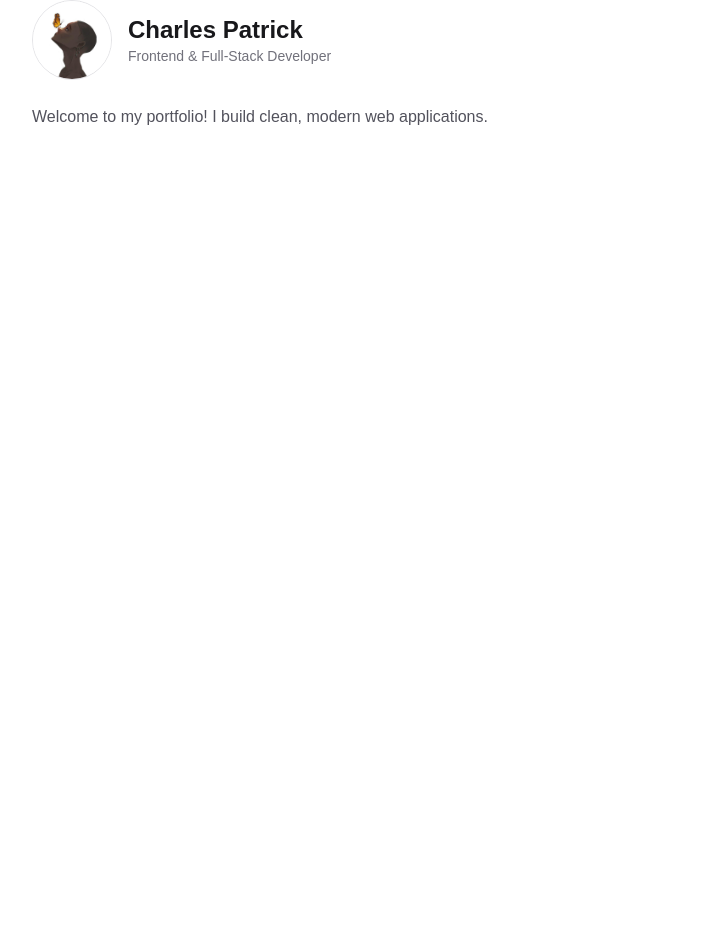
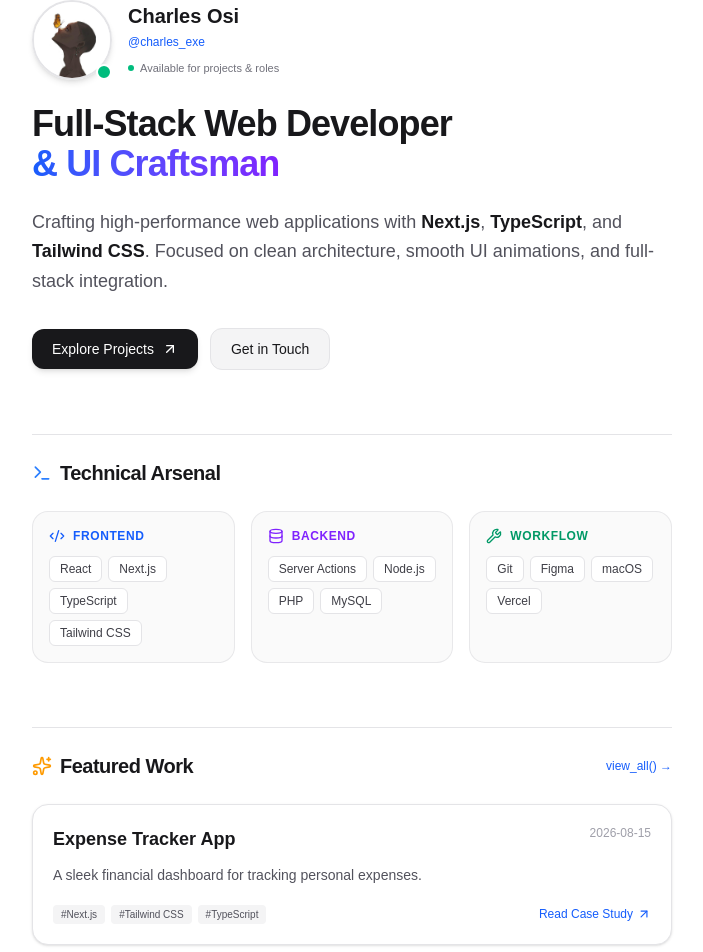
Before and after one commit to charles-exe369/Dev-Portfolio, a Next.js app in the folder my-portfolio/: page / in a window 1280 px wide. Shown: the part 135-1087 px from the top of the page, without its empty margins (288-991 px from the left). Before the commit the page ends 800 px from the top, so only its background shows below. Built offline with nearby package versions, Linux system fonts and the light colour scheme.

Commit message:
Enhanced Homepage

```diff
--- a/my-portfolio/src/app/page.tsx
+++ b/my-portfolio/src/app/page.tsx
@@ -1,28 +1,179 @@
+import Link from 'next/link';
 import Image from 'next/image';
+import { getAllProjects } from '@/lib/projects';
+import { ArrowUpRight, Code2, Database, Wrench, Sparkles, Terminal } from 'lucide-react';
 
 export default function HomePage() {
+  const projects = getAllProjects().slice(0, 3);
+
   return (
-    <main className="max-w-2xl mx-auto px-4 py-12">
+    <main className="max-w-2xl mx-auto px-4 py-12 space-y-16">
+      {/* HERO SECTION */}
+      <section className="space-y-6">
+        {/* Profile Header Block */}
         <div className="flex items-center gap-4">
+          <div className="relative">
             <Image
               src="/profile.jpg"
-          alt="Profile headshot"
+              alt="Charles Osi"
               width={80}
               height={80}
-          className="rounded-full object-cover border border-zinc-200 dark:border-zinc-800"
               priority
+              className="rounded-full object-cover border-2 border-zinc-200 dark:border-zinc-800 shadow-md"
             />
-        <div>
-          <h1 className="text-2xl font-bold text-zinc-900 dark:text-zinc-100">
-            Charles Patrick
-          </h1>
-          <p className="text-sm text-zinc-500">Frontend & Full-Stack Developer</p>
+            {/* Online Status Dot */}
+            <span className="absolute bottom-0 right-0 w-4 h-4 bg-emerald-500 border-2 border-white dark:border-zinc-950 rounded-full" />
+          </div>
+
+          <div className="space-y-1">
+            <h2 className="text-xl font-bold text-zinc-900 dark:text-zinc-100">
+              Charles Osi
+            </h2>
+            <p className="text-xs font-mono text-blue-600 dark:text-blue-400">
+              @charles_exe
+            </p>
+            <div className="inline-flex items-center gap-1.5 text-[11px] font-mono text-zinc-500 dark:text-zinc-400">
+              <span className="w-1.5 h-1.5 rounded-full bg-emerald-500" />
+              Available for projects & roles
+            </div>
           </div>
         </div>
 
-      <p className="mt-6 text-zinc-600 dark:text-zinc-400 leading-relaxed">
-        Welcome to my portfolio! I build clean, modern web applications.
+        {/* Main Hero Headline */}
+        <div className="space-y-2">
+          <h1 className="text-3xl sm:text-4xl font-extrabold tracking-tight text-zinc-900 dark:text-zinc-100">
+            Full-Stack Web Developer <br />
+            <span className="text-transparent bg-clip-text bg-gradient-to-r from-blue-600 to-violet-600 dark:from-blue-400 dark:to-violet-400">
+              & UI Craftsman
+            </span>
+          </h1>
+        </div>
+
+        {/* Bio */}
+        <p className="text-base sm:text-lg text-zinc-600 dark:text-zinc-300 leading-relaxed">
+          Crafting high-performance web applications with <span className="font-semibold text-zinc-900 dark:text-zinc-100">Next.js</span>, <span className="font-semibold text-zinc-900 dark:text-zinc-100">TypeScript</span>, and <span className="font-semibold text-zinc-900 dark:text-zinc-100">Tailwind CSS</span>. Focused on clean architecture, smooth UI animations, and full-stack integration.
         </p>
+
+        {/* Action Buttons */}
+        <div className="flex flex-wrap items-center gap-3 pt-2">
+          <Link
+            href="/projects"
+            className="px-5 py-2.5 bg-zinc-900 hover:bg-zinc-800 dark:bg-zinc-100 dark:hover:bg-zinc-200 text-white dark:text-zinc-900 font-medium text-sm rounded-xl transition-all shadow-md flex items-center gap-2"
+          >
+            Explore Projects <ArrowUpRight className="w-4 h-4" />
+          </Link>
+          <Link
+            href="/contact"
+            className="px-5 py-2.5 bg-zinc-100 dark:bg-zinc-900 hover:bg-zinc-200 dark:hover:bg-zinc-800 border border-zinc-200 dark:border-zinc-800 text-zinc-900 dark:text-zinc-100 font-medium text-sm rounded-xl transition"
+          >
+            Get in Touch
+          </Link>
+        </div>
+      </section>
+
+      {/* TECH STACK GRID */}
+      <section className="space-y-6 pt-6 border-t border-zinc-200 dark:border-zinc-800/80">
+        <div className="flex items-center gap-2 text-zinc-900 dark:text-zinc-100">
+          <Terminal className="w-5 h-5 text-blue-500" />
+          <h2 className="text-xl font-bold tracking-tight">Technical Arsenal</h2>
+        </div>
+
+        <div className="grid grid-cols-1 sm:grid-cols-3 gap-4">
+          <div className="p-4 rounded-2xl bg-zinc-50 dark:bg-zinc-900/50 border border-zinc-200/80 dark:border-zinc-800/80 space-y-3">
+            <div className="flex items-center gap-2 text-blue-600 dark:text-blue-400">
+              <Code2 className="w-4 h-4" />
+              <span className="font-semibold text-xs tracking-wider uppercase">Frontend</span>
+            </div>
+            <div className="flex flex-wrap gap-1.5">
+              {['React', 'Next.js', 'TypeScript', 'Tailwind CSS'].map((item) => (
+                <span key={item} className="text-xs px-2.5 py-1 rounded-md bg-white dark:bg-zinc-800 border border-zinc-200 dark:border-zinc-700/60 font-medium text-zinc-700 dark:text-zinc-300">
+                  {item}
+                </span>
+              ))}
+            </div>
+          </div>
+
+          <div className="p-4 rounded-2xl bg-zinc-50 dark:bg-zinc-900/50 border border-zinc-200/80 dark:border-zinc-800/80 space-y-3">
+            <div className="flex items-center gap-2 text-violet-600 dark:text-violet-400">
+              <Database className="w-4 h-4" />
+              <span className="font-semibold text-xs tracking-wider uppercase">Backend</span>
+            </div>
+            <div className="flex flex-wrap gap-1.5">
+              {['Server Actions', 'Node.js', 'PHP', 'MySQL'].map((item) => (
+                <span key={item} className="text-xs px-2.5 py-1 rounded-md bg-white dark:bg-zinc-800 border border-zinc-200 dark:border-zinc-700/60 font-medium text-zinc-700 dark:text-zinc-300">
+                  {item}
+                </span>
+              ))}
+            </div>
+          </div>
+
+          <div className="p-4 rounded-2xl bg-zinc-50 dark:bg-zinc-900/50 border border-zinc-200/80 dark:border-zinc-800/80 space-y-3">
+            <div className="flex items-center gap-2 text-emerald-600 dark:text-emerald-400">
+              <Wrench className="w-4 h-4" />
+              <span className="font-semibold text-xs tracking-wider uppercase">Workflow</span>
+            </div>
+            <div className="flex flex-wrap gap-1.5">
+              {['Git', 'Figma', 'macOS', 'Vercel'].map((item) => (
+                <span key={item} className="text-xs px-2.5 py-1 rounded-md bg-white dark:bg-zinc-800 border border-zinc-200 dark:border-zinc-700/60 font-medium text-zinc-700 dark:text-zinc-300">
+                  {item}
+                </span>
+              ))}
+            </div>
+          </div>
+        </div>
+      </section>
+
+      {/* FEATURED PROJECTS */}
+      <section className="space-y-6 pt-6 border-t border-zinc-200 dark:border-zinc-800/80">
+        <div className="flex justify-between items-center">
+          <div className="flex items-center gap-2">
+            <Sparkles className="w-5 h-5 text-amber-500" />
+            <h2 className="text-xl font-bold tracking-tight text-zinc-900 dark:text-zinc-100">
+              Featured Work
+            </h2>
+          </div>
+          <Link href="/projects" className="text-xs font-mono text-blue-600 dark:text-blue-400 hover:underline">
+            view_all() →
+          </Link>
+        </div>
+
+        <div className="grid gap-4">
+          {projects.map((project) => (
+            <div
+              key={project.slug}
+              className="group p-5 rounded-2xl bg-white dark:bg-zinc-900/40 border border-zinc-200 dark:border-zinc-800/80 hover:border-blue-500/50 dark:hover:border-blue-500/50 transition-all space-y-3 shadow-sm hover:shadow-md"
+            >
+              <div className="flex justify-between items-start">
+                <h3 className="text-lg font-bold text-zinc-900 dark:text-zinc-100 group-hover:text-blue-600 dark:group-hover:text-blue-400 transition-colors">
+                  {project.title}
+                </h3>
+                <span className="text-xs font-mono text-zinc-400">{project.date}</span>
+              </div>
+
+              <p className="text-sm text-zinc-600 dark:text-zinc-400">
+                {project.description}
+              </p>
+
+              <div className="flex items-center justify-between pt-2">
+                <div className="flex flex-wrap gap-1.5">
+                  {project.tags.map((tag) => (
+                    <span key={tag} className="text-[10px] font-mono px-2 py-0.5 rounded bg-zinc-100 dark:bg-zinc-800 text-zinc-600 dark:text-zinc-400">
+                      #{tag}
+                    </span>
+                  ))}
+                </div>
+
+                <Link
+                  href={`/projects/${project.slug}`}
+                  className="text-xs font-medium text-blue-600 dark:text-blue-400 inline-flex items-center gap-1 group-hover:translate-x-0.5 transition-transform"
+                >
+                  Read Case Study <ArrowUpRight className="w-3.5 h-3.5" />
+                </Link>
+              </div>
+            </div>
+          ))}
+        </div>
+      </section>
     </main>
   );
 }
```
Lines whose indentation alone changed are shown as unchanged.
